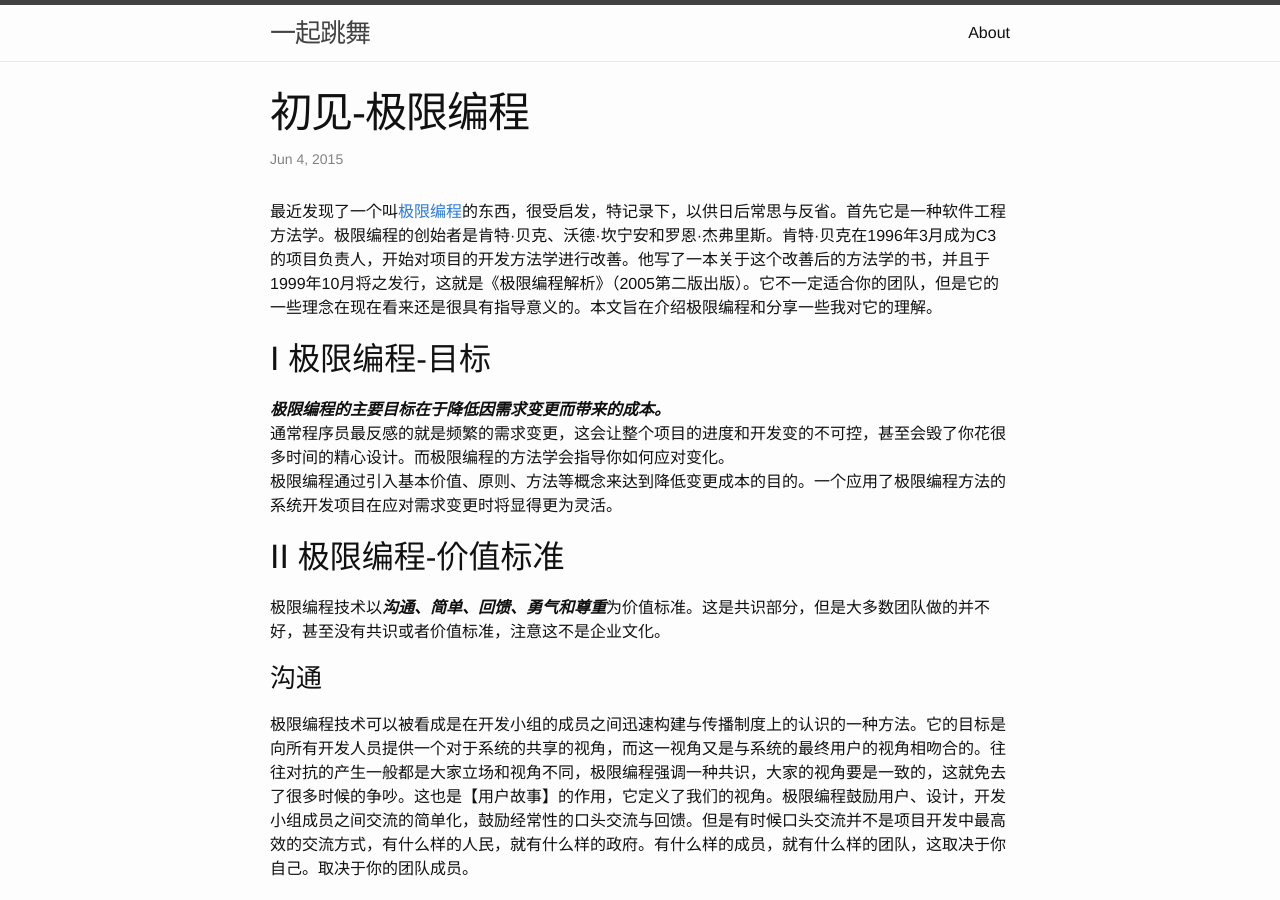
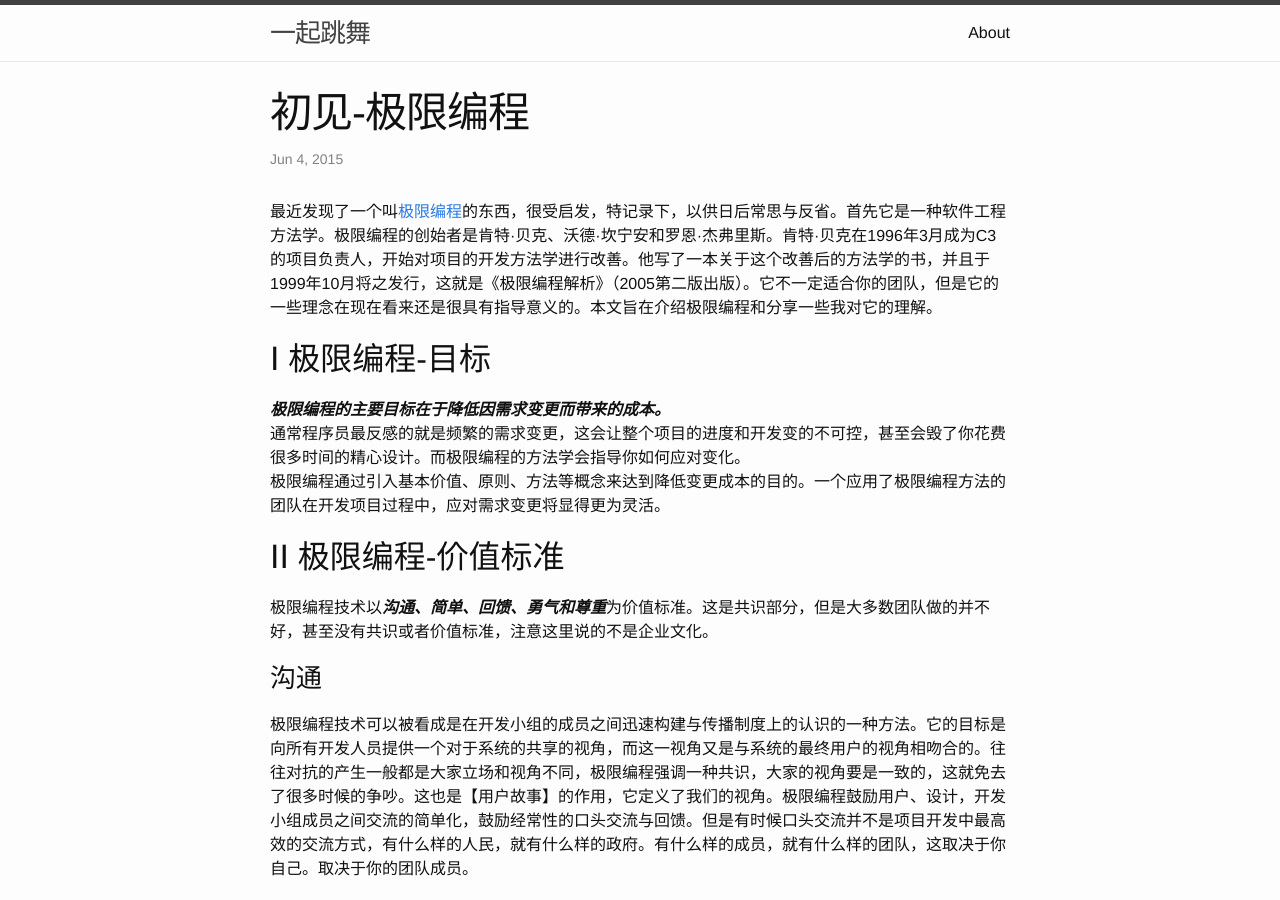
Before and after one commit to lwpann/lwpann.github.io, a Jekyll site: the page built from _posts/2015-06-06-Extreme-programming.markdown, in a window 1280 px wide and 900 px high. Built offline with Jekyll 4.4.1, drawn with Linux system fonts in a browser that asks for light colours.

Commit message:
修改病句

```diff
--- a/_posts/2015-06-06-Extreme-programming.markdown
+++ b/_posts/2015-06-06-Extreme-programming.markdown
@@ -10,11 +10,11 @@
 
 ##Ⅰ 极限编程-目标
 ***极限编程的主要目标在于降低因需求变更而带来的成本。***
-通常程序员最反感的就是频繁的需求变更，这会让整个项目的进度和开发变的不可控，甚至会毁了你花很多时间的精心设计。而极限编程的方法学会指导你如何应对变化。
-极限编程通过引入基本价值、原则、方法等概念来达到降低变更成本的目的。一个应用了极限编程方法的系统开发项目在应对需求变更时将显得更为灵活。
+通常程序员最反感的就是频繁的需求变更，这会让整个项目的进度和开发变的不可控，甚至会毁了你花费很多时间的精心设计。而极限编程的方法学会指导你如何应对变化。
+极限编程通过引入基本价值、原则、方法等概念来达到降低变更成本的目的。一个应用了极限编程方法的团队在开发项目过程中，应对需求变更将显得更为灵活。
 
 ##ⅠⅠ 极限编程-价值标准
-极限编程技术以***沟通、简单、回馈、勇气和尊重***为价值标准。这是共识部分，但是大多数团队做的并不好，甚至没有共识或者价值标准，注意这不是企业文化。
+极限编程技术以***沟通、简单、回馈、勇气和尊重***为价值标准。这是共识部分，但是大多数团队做的并不好，甚至没有共识或者价值标准，注意这里说的不是企业文化。
 
 ###沟通
 极限编程技术可以被看成是在开发小组的成员之间迅速构建与传播制度上的认识的一种方法。它的目标是向所有开发人员提供一个对于系统的共享的视角，而这一视角又是与系统的最终用户的视角相吻合的。往往对抗的产生一般都是大家立场和视角不同，极限编程强调一种共识，大家的视角要是一致的，这就免去了很多时候的争吵。这也是【用户故事】的作用，它定义了我们的视角。极限编程鼓励用户、设计，开发小组成员之间交流的简单化，鼓励经常性的口头交流与回馈。但是有时候口头交流并不是项目开发中最高效的交流方式，有什么样的人民，就有什么样的政府。有什么样的成员，就有什么样的团队，这取决于你自己。取决于你的团队成员。
```
Also changed, not shown: 2 other files.
